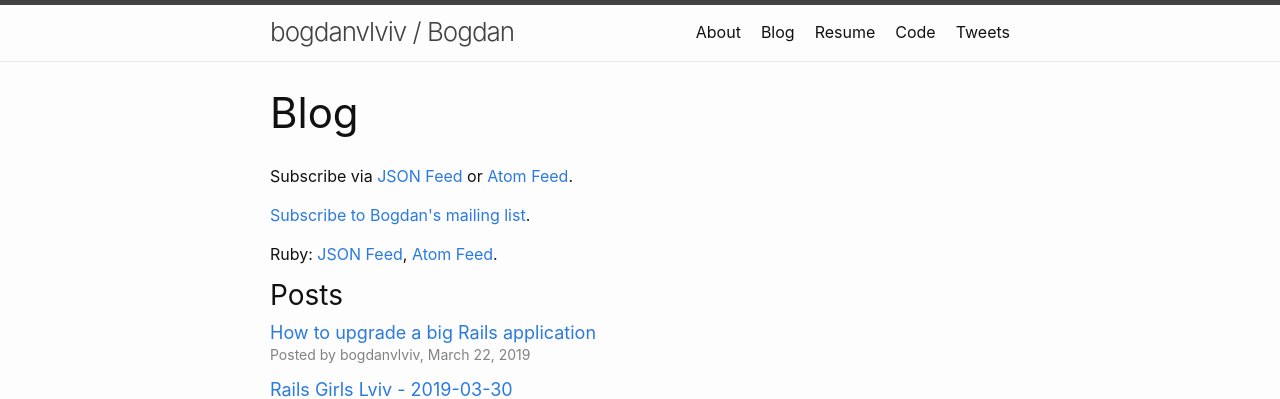
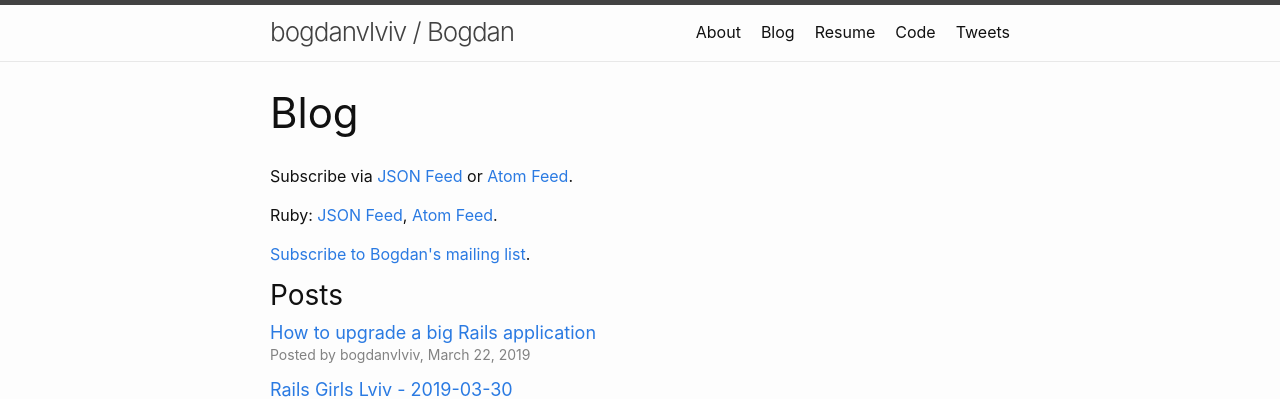
Before and after one commit to crowdpro3/bogdanvlviv.github.io, a Jekyll site: the page built from posts.html, in a window 1280 px wide. Shown: the top 399 px of the page. Built offline with Jekyll 4.4.1, drawn with Linux system fonts in a browser that asks for light colours.

Commit message:
Reorder subscribe links

```diff
--- a/posts.html
+++ b/posts.html
@@ -9,12 +9,12 @@ permalink: /posts.html
   Subscribe via <a href="{{ "/feed.json" | absolute_url }}">JSON Feed</a> or <a href="{{ "/feed.xml" | absolute_url }}">Atom Feed</a>.
 </p>
 
+<p>
+  Ruby: <a href="{{ "/feed-ruby.json" | absolute_url }}">JSON Feed</a>, <a href="{{ "/feed-ruby.xml" | absolute_url }}">Atom Feed</a>.
+</p>
+
 {%- if site.mailchimp_signup_form_url -%}
 <p>
   <a href="{{ site.mailchimp_signup_form_url }}">Subscribe to Bogdan's mailing list</a>.
 </p>
 {%- endif -%}
-
-<p>
-  Ruby: <a href="{{ "/feed-ruby.json" | absolute_url }}">JSON Feed</a>, <a href="{{ "/feed-ruby.xml" | absolute_url }}">Atom Feed</a>.
-</p>
```
